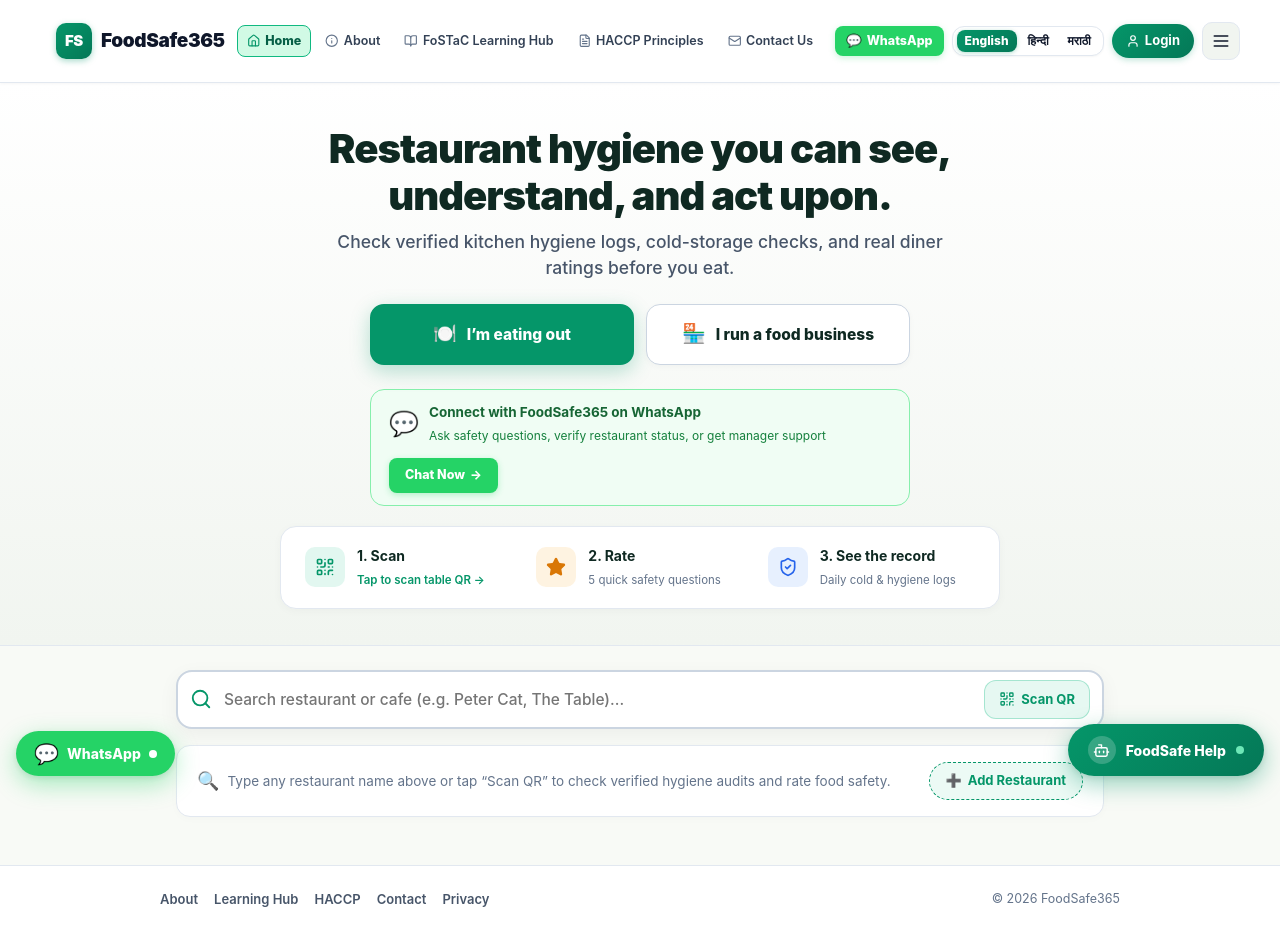
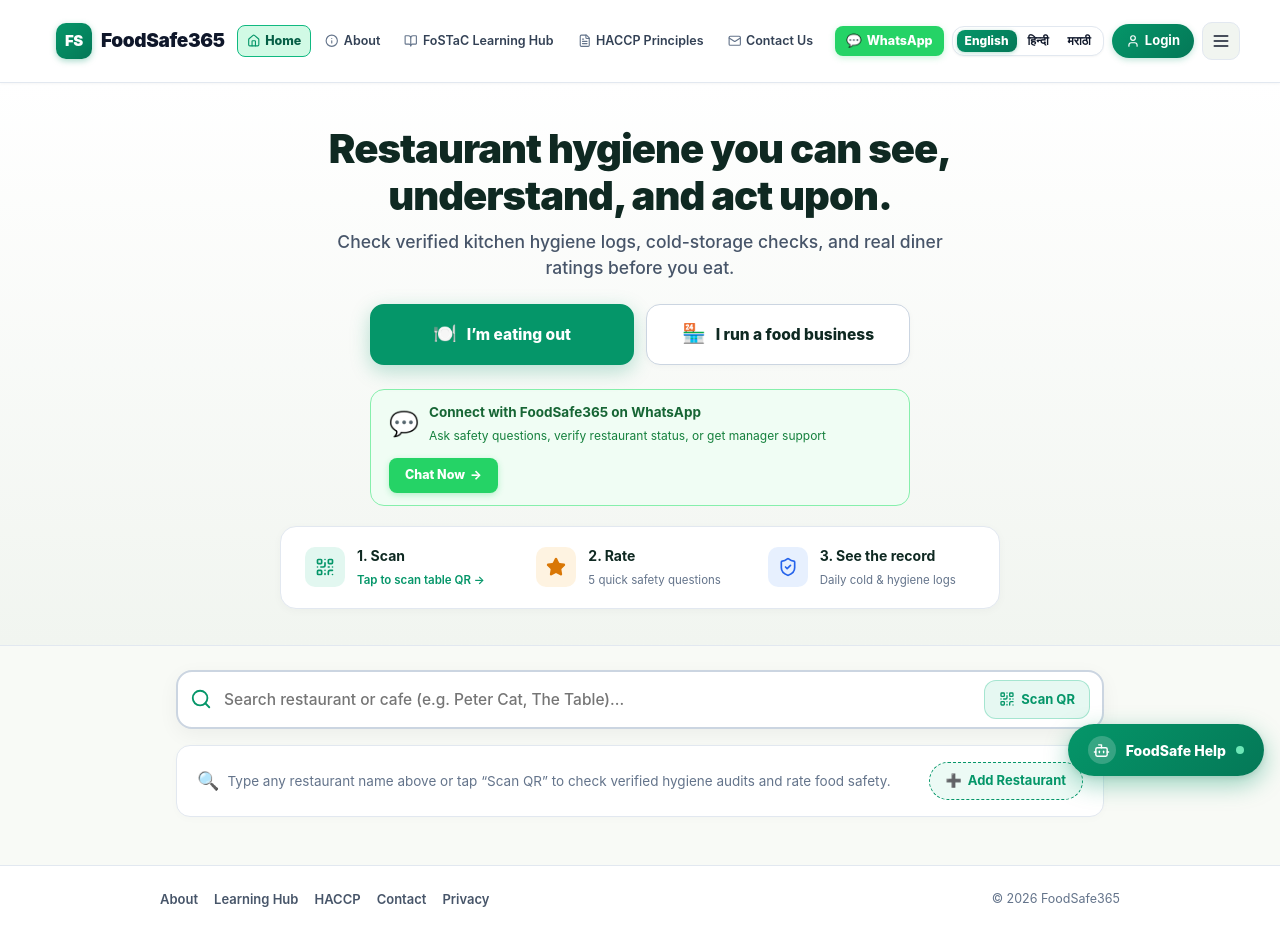
Before and after one commit to sougatr/FoodSafe365, a Next.js app: page / in a window 1280 px wide. Shown: the top 946 px of the page. Built offline with nearby package versions, Linux system fonts and the light colour scheme.

Commit message:
refactor(ui): remove redundant floating WhatsApp button in favor of FoodSafe AI Help chatbot

```diff
--- a/app/layout.tsx
+++ b/app/layout.tsx
@@ -1,7 +1,6 @@
 import './globals.css';
 import type { Metadata, Viewport } from 'next';
 import FoodSafetyChatbot from '@/components/FoodSafetyChatbot';
-import WhatsAppFloatingButton from '@/components/WhatsAppFloatingButton';
 
 export const metadata: Metadata = {
   title: 'FoodSafe365 — Rate any Kitchen for Food Safety',
@@ -52,7 +51,6 @@
       </head>
       <body>
         {children}
-        <WhatsAppFloatingButton />
         <FoodSafetyChatbot />
       </body>
     </html>
```
